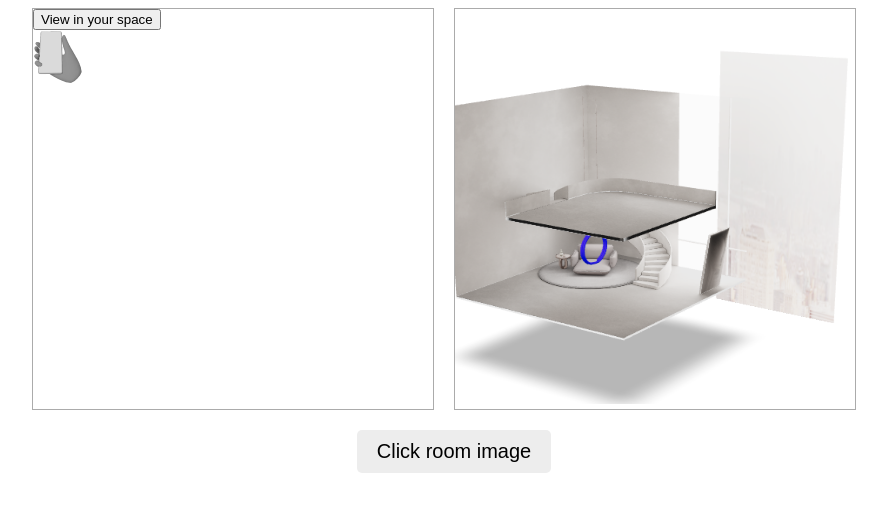
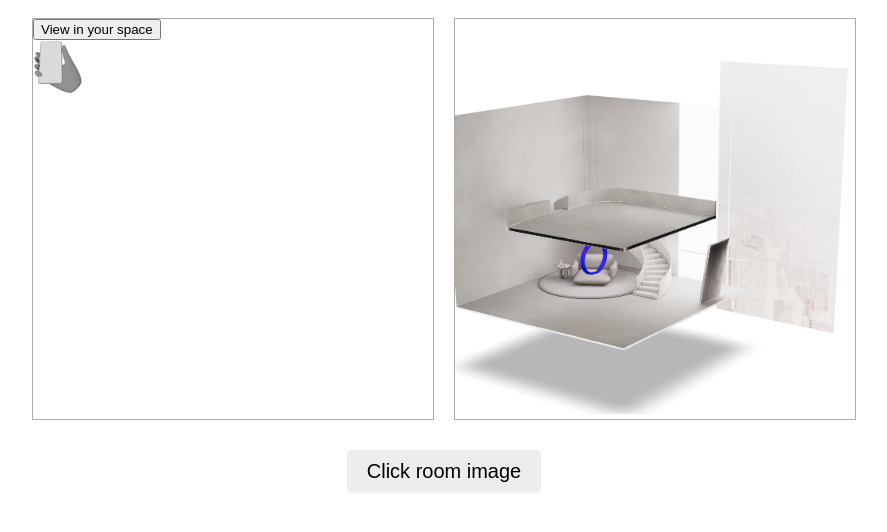
Before and after one commit to shillepython/ar-room, a plain HTML site: page index.html in a window 1280 px wide. Shown: the whole page, without its empty margins (196-1083 px from the left). Drawn offline with Linux system fonts and the light colour scheme; some packages are replaced by stand-ins of ours; a script that the page names is missing.

```diff
--- a/styles.css
+++ b/styles.css
@@ -5,10 +5,11 @@ model-viewer {
   height: 400px;
   background-color: #ffffff;
   border: 1px solid #ababab;
-  margin-right: 20px;
+  margin: 10px;
 }
 a {
   border: 1px solid #ababab;
+  margin: 10px;
 }
 
 p {
@@ -17,7 +18,6 @@ p {
   background-color: #ededed;
   padding: 10px 20px;
   border-radius: 5px;
-  margin-left: 20px;
 }
 
 
@@ -25,4 +25,5 @@ p {
   display: flex;
   flex-direction: row;
   justify-content: center;
+  flex-wrap: wrap;
 }
```
